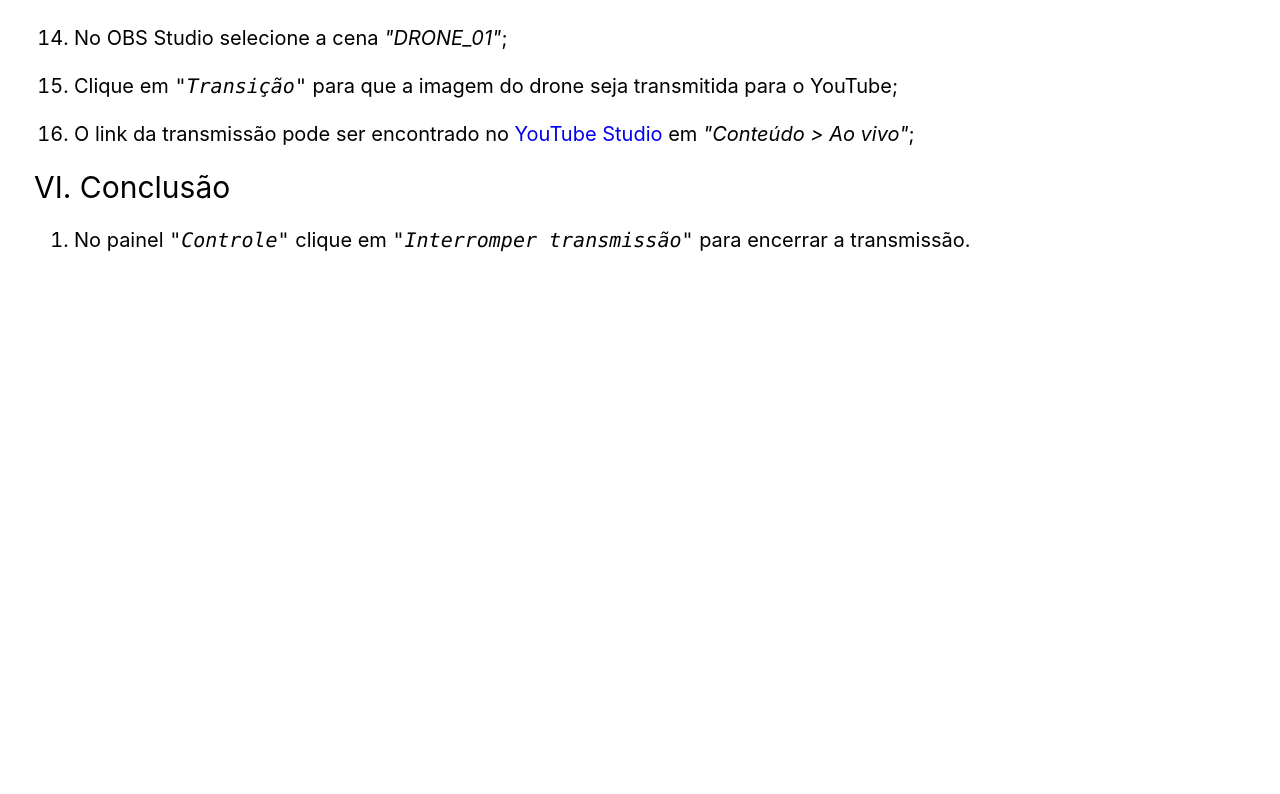
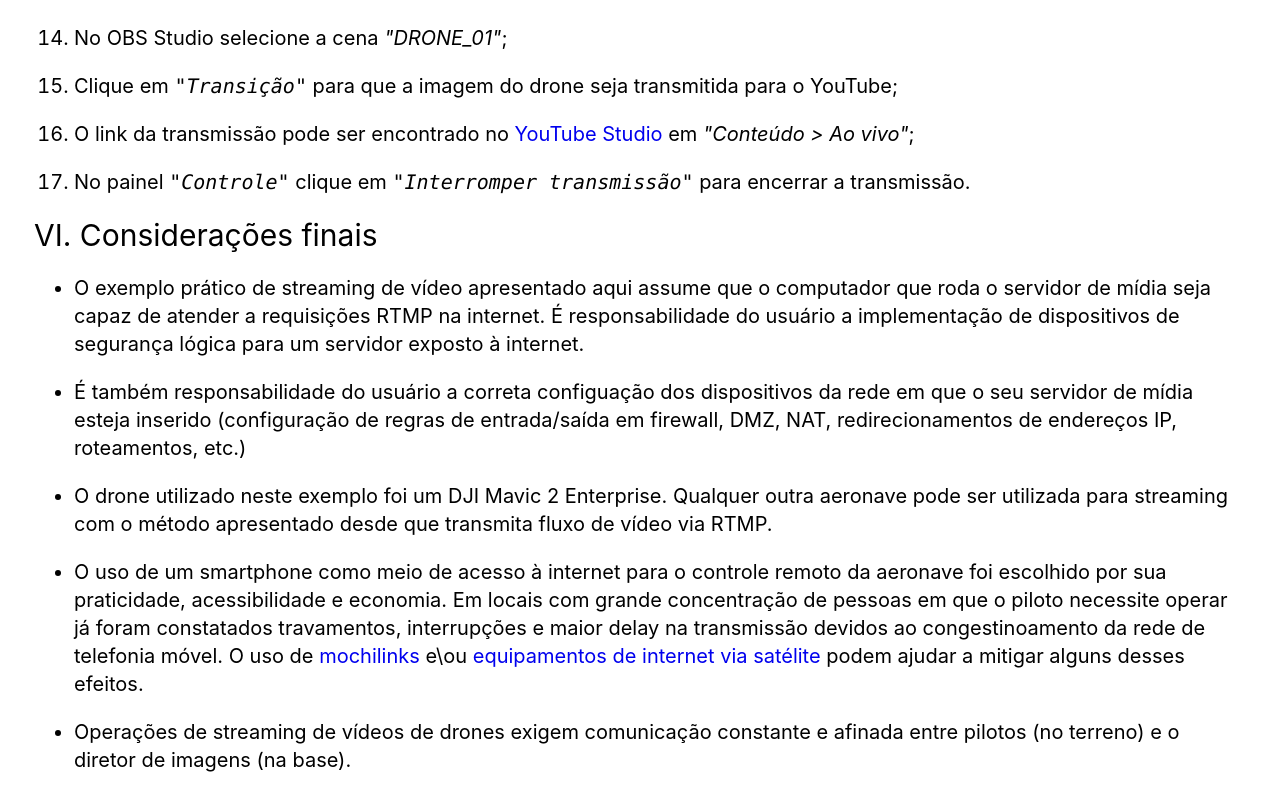
Before and after one commit to udson/rpa_streaming, a plain HTML site: page index.html in a window 1280 px wide. Shown: the part 6968-7762 px from the top of the page. Before the commit the page ends 7242 px from the top, so only its background shows below. Drawn offline with Linux system fonts and the light colour scheme; a script that the page names is missing.

Commit message:
Considerações finais

```diff
--- a/index.html
+++ b/index.html
@@ -1,7 +1,7 @@
 <!DOCTYPE html>
 <html>
 <head>
-<title>Prática - RPA Streaming.md</title>
+<title>Prática - RPA Streaming</title>
 <meta http-equiv="Content-type" content="text/html;charset=UTF-8">
 
 <style>
@@ -488,11 +488,27 @@ pre code {
 <li>
 <p>O link da transmissão pode ser encontrado no <a href="https://studio.youtube.com/">YouTube Studio</a> em <em>&quot;Conteúdo &gt; Ao vivo&quot;</em>;</p>
 </li>
+<li>
+<p>No painel <em><code>&quot;Controle&quot;</code></em> clique em <em><code>&quot;Interromper transmissão&quot;</code></em> para encerrar a transmissão.</p>
+</li>
 </ol>
-<h2 id="vi-conclus%C3%A3o">VI. Conclusão</h2>
-<ol>
-<li>No painel <em><code>&quot;Controle&quot;</code></em> clique em <em><code>&quot;Interromper transmissão&quot;</code></em> para encerrar a transmissão.</li>
-</ol>
-
+<h2 id="considera%C3%A7%C3%B5es%20finais">VI. Considerações finais</h2>
+<ul>
+<li>
+<p>O exemplo prático de streaming de vídeo apresentado aqui assume que o computador que roda o servidor de mídia seja capaz de atender a requisições RTMP na internet. É responsabilidade do usuário a implementação de dispositivos de segurança lógica para um servidor exposto à internet.</p>
+</li>
+<li>
+<p>É também responsabilidade do usuário a correta configuação dos dispositivos da rede em que o seu servidor de mídia esteja inserido (configuração de regras de entrada/saída em firewall, DMZ, NAT, redirecionamentos de endereços IP, roteamentos, etc.)</p>
+</li>
+<li>
+<p>O drone utilizado neste exemplo foi um DJI Mavic 2 Enterprise. Qualquer outra aeronave pode ser utilizada para streaming com o método apresentado desde que transmita fluxo de vídeo via RTMP.</p>
+</li>
+<li>
+<p>O uso de um smartphone como meio de acesso à internet para o controle remoto da aeronave foi escolhido por sua praticidade, acessibilidade e economia. Em locais com grande concentração de pessoas em que o piloto necessite operar já foram constatados travamentos, interrupções e maior delay na transmissão devidos ao congestinoamento da rede de telefonia móvel. O uso de <a href="https://2live.com.br/mochilink-o-que-e/">mochilinks</a> e\ou <a href="https://starlink.com/br/roam">equipamentos de internet via satélite</a> podem ajudar a mitigar alguns desses efeitos.</p>
+</li>
+<li>
+<p>Operações de streaming de vídeos de drones exigem comunicação constante e afinada entre pilotos (no terreno) e o diretor de imagens (na base).</p>
+</li>
+</ul>
 </body>
 </html>
```
